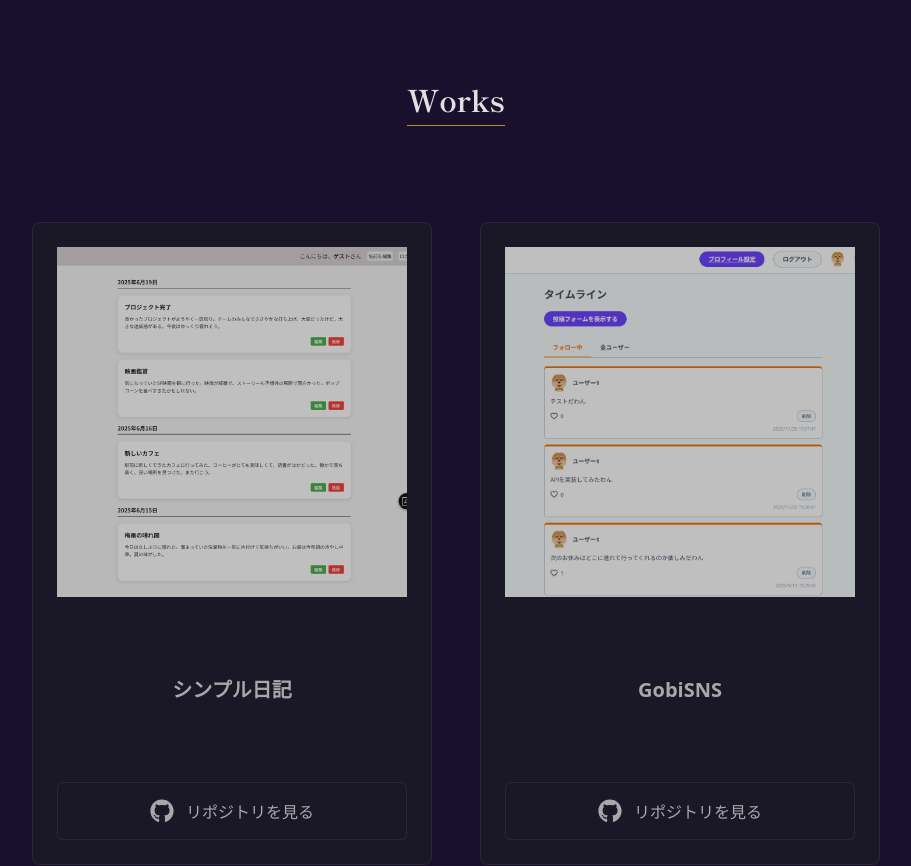
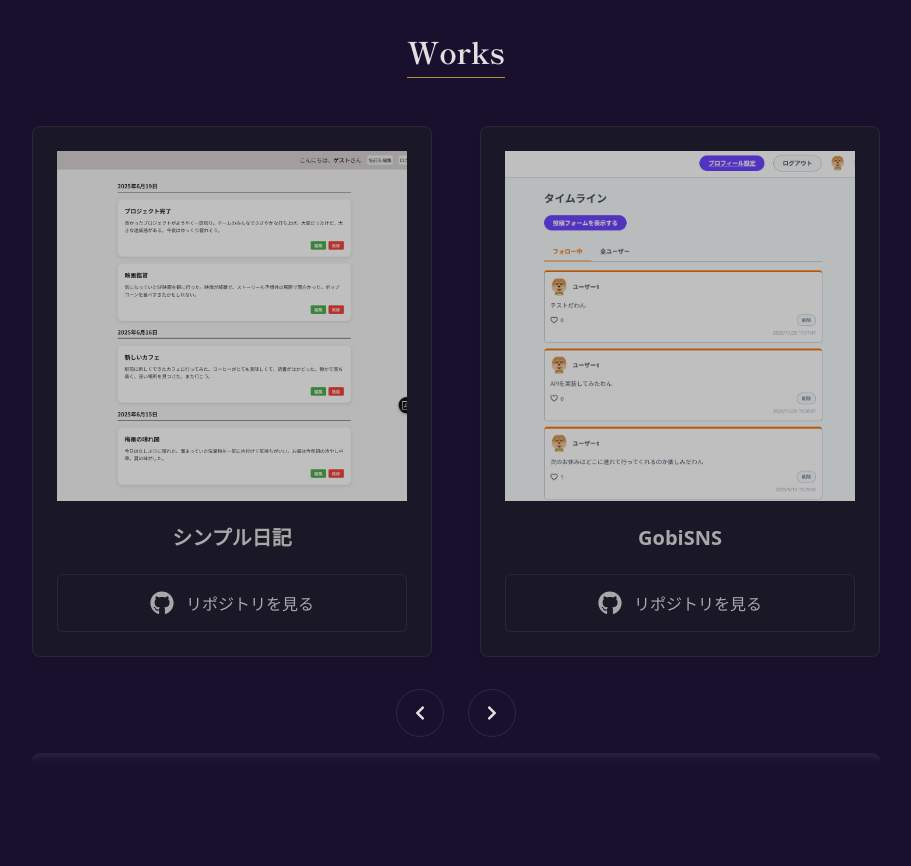
Before and after one commit to riteli/my-portfolio, a Next.js app: page / in a window 1280 px wide. Shown: the part 1760-2626 px from the top of the page, without its empty margins (184-1095 px from the left). Built offline with nearby package versions, Linux system fonts and the light colour scheme.

Commit message:
feat: Worksセクションのレスポンシブ対応

```diff
--- a/package.json
+++ b/package.json
@@ -9,6 +9,7 @@
     "lint": "eslint"
   },
   "dependencies": {
+    "embla-carousel-react": "^8.6.0",
     "next": "^16.1.6",
     "react": "19.2.3",
     "react-dom": "19.2.3",
--- a/src/components/sections/Works.tsx
+++ b/src/components/sections/Works.tsx
@@ -1,22 +1,67 @@
 "use client";
 
+import { useCallback } from "react";
+import useEmblaCarousel from "embla-carousel-react";
+import { FaChevronLeft, FaChevronRight } from "react-icons/fa";
 import WorkCard from "../ui/WorkCard";
 import { WORKS_DATA } from "@/data/works";
 
 export default function Works() {
+  const [emblaRef, emblaApi] = useEmblaCarousel({
+    align: "start",
+    slidesToScroll: 1,
+    loop: true,
+  });
+
+  const scrollPrev = useCallback(() => {
+    if (emblaApi) {
+      emblaApi.scrollPrev();
+    }
+  }, [emblaApi]);
+
+  const scrollNext = useCallback(() => {
+    if (emblaApi) {
+      emblaApi.scrollNext();
+    }
+  }, [emblaApi]);
+
   return (
-    <section id="works" className="w-full max-w-4xl mx-auto py-20 px-6">
+    <section id="works" className="w-full max-w-4xl mx-auto pt-8 px-6">
       <div className="text-center">
         <h2 className="font-serif font-bold text-3xl text-text-main inline-block pb-2 border-b border-accent">
           Works
         </h2>
       </div>
 
-      <div className="relative mt-24">
-        <div className="grid grid-cols-2 gap-x-12 gap-y-12 items-end">
-          {WORKS_DATA.map((work, index) => (
-            <WorkCard key={work.id} work={work} index={index} />
-          ))}
+      <div className="relative mt-12">
+        <div ref={emblaRef} className="overflow-hidden">
+          <div className="flex -ml-4 md:-ml-12 items-stretch">
+            {WORKS_DATA.map((work, index) => (
+              <div
+                key={work.id}
+                className="flex-[0_0_100%] min-w-0 pl-4 md:flex-[0_0_50%] md:pl-12"
+              >
+                <WorkCard work={work} index={index} />
+              </div>
+            ))}
+          </div>
+        </div>
+
+        <div className="flex justify-center gap-6 mt-8">
+          <button
+            onClick={scrollPrev}
+            className="w-12 h-12 flex items-center justify-center rounded-full border border-border-white-10 hover:bg-white/10 hover:border-accent transition-all text-text-main group"
+            aria-label="前の作品へ"
+          >
+            <FaChevronLeft className="group-hover:-translate-x-1 transition-transform" />
+          </button>
+          <button
+            onClick={scrollNext}
+            className="w-12 h-12 flex items-center justify-center rounded-full border border-border-white-10 hover:bg-white/10 hover:border-accent transition-all text-text-main group"
+            aria-label="次の作品へ"
+          >
+            <FaChevronRight className="group-hover:translate-x-1 transition-transform" />
+          </button>
         </div>
 
         <div className="w-full h-4 border-t-4 border-border-white-10 bg-linear-to-b from-white/5 to-transparent transform translate-y-4 rounded-full opacity-50" />
--- a/src/components/ui/WorkCard.tsx
+++ b/src/components/ui/WorkCard.tsx
@@ -17,7 +17,7 @@ export default function WorkCard({ work, index }: Props) {
   return (
     <div
       tabIndex={0}
-      className="group relative w-full aspect-2/3 flex flex-col gap-20 bg-work-card-bg p-6 rounded-lg border border-border-white-10 hover:border-accent shadow-lg brightness-75 hover:brightness-100 focus-within:brightness-100 z-0 hover:z-50 focus-within:z-50
+      className="group relative w-full h-full flex flex-col gap-6 bg-work-card-bg p-6 rounded-lg border border-border-white-10 hover:border-accent shadow-lg brightness-75 hover:brightness-100 focus-within:brightness-100 z-0 hover:z-50 focus-within:z-50
       [transition:all_0.3s_ease,z-index_0s_ease_0.3s]
       hover:[transition:all_0.3s_ease,z-index_0s_ease_0s]
       focus-within:[transition:all_0.3s_ease,z-index_0s_ease_0s]"
@@ -36,7 +36,7 @@ export default function WorkCard({ work, index }: Props) {
 
       <div
         className={`
-          absolute top-1/4 w-64 opacity-0 group-hover:opacity-100 group-focus-within:opacity-100 transition-opacity duration-300 pointer-events-none
+          hidden md:block absolute top-1/4 w-64 opacity-0 group-hover:opacity-100 group-focus-within:opacity-100 transition-opacity duration-300 pointer-events-none
           ${isLeftColumn ? "left-[105%]" : "right-[105%]"}
         `}
       >
@@ -60,11 +60,14 @@ export default function WorkCard({ work, index }: Props) {
       <h3 className="font-bold text-xl text-text-main leading-tight text-center">
         {title}
       </h3>
+      <p className="md:hidden font-sans text-sm text-text-main/80 leading-relaxed">
+        {speech}
+      </p>
       <a
         href={githubUrl}
         target="_blank"
         rel="noopener noreferrer"
-        className="flex gap-3 justify-center items-center p-4 border border-border-white-10 rounded-md hover:bg-white/10"
+        className="flex gap-3 justify-center items-center mt-auto p-4 border border-border-white-10 rounded-md hover:bg-white/10"
       >
         <FaGithub size={24} />
         <span className="font-sans text-text-main">リポジトリを見る</span>
```
Also changed, not shown: 1 other file (tests, documents, lock files or other folders).
